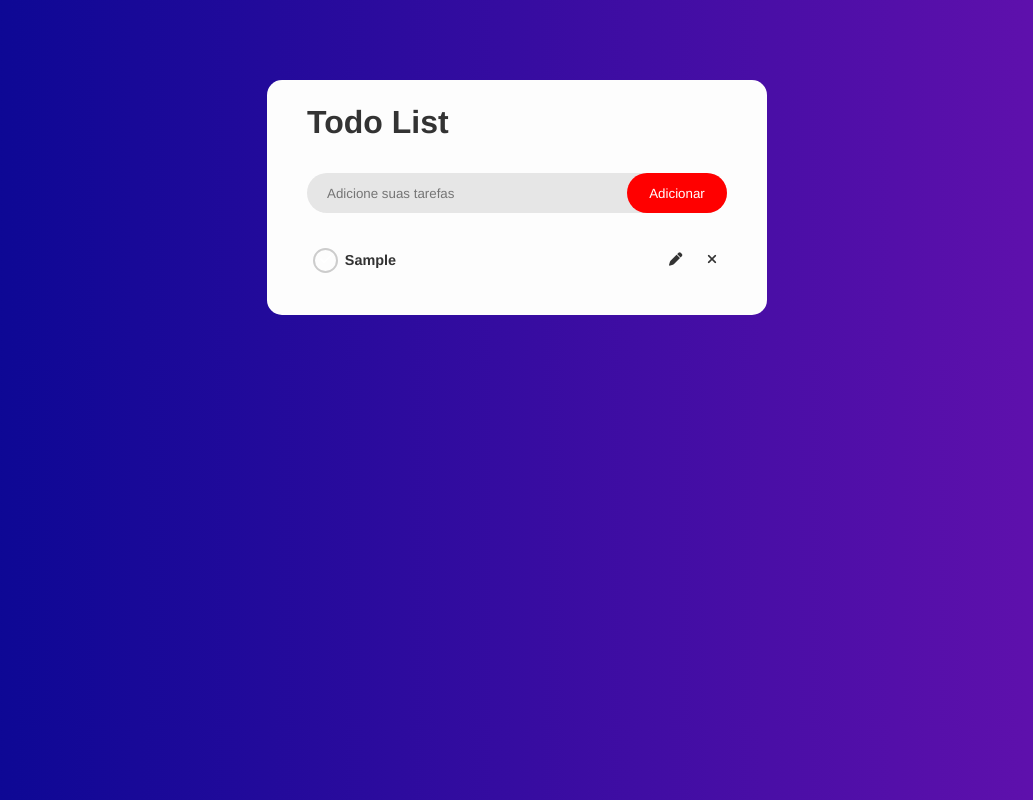
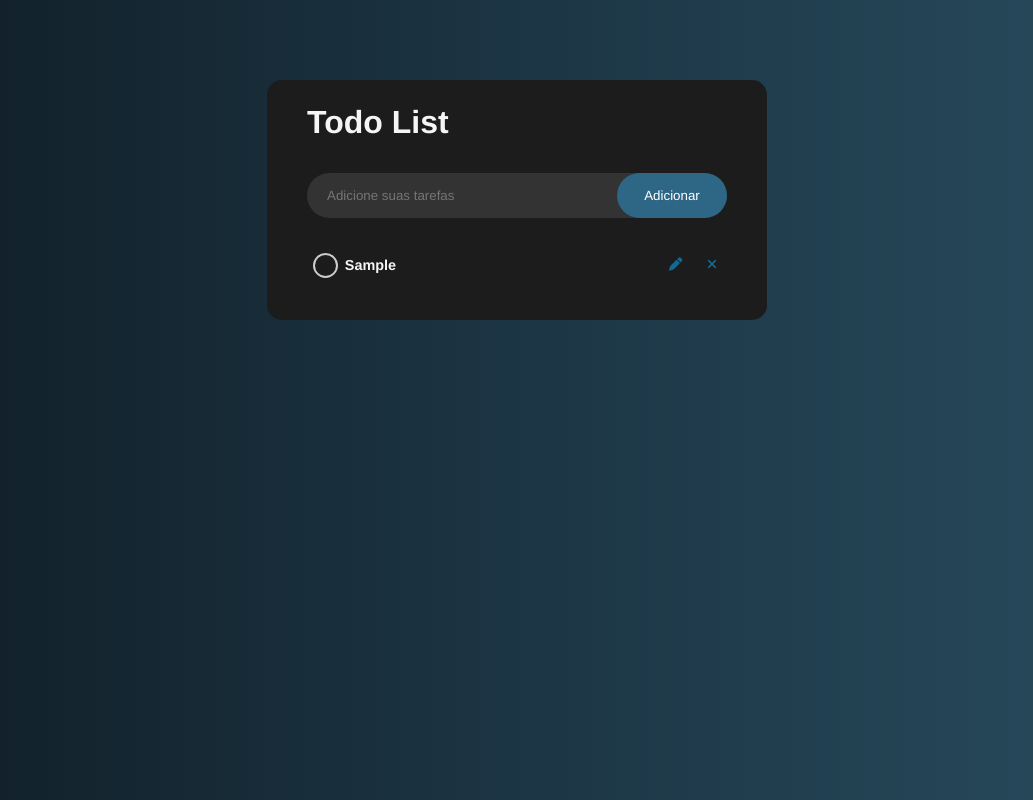
Before and after one commit to JuliaDNeves/toDo-list, a plain HTML site: page index.html in a window 1280 px wide. Both pictures are taken after typing "Sample" into the empty fields and a click on the button "Adicionar". Shown: the whole page, without its empty margins (123-1156 px from the left). Drawn offline with Linux system fonts and the light colour scheme.

Commit message:
style: atualizar a coloração

```diff
--- a/style.css
+++ b/style.css
@@ -3,12 +3,12 @@
     padding: 0;
     margin: 0;
     font-family: Helvetica, Arial, sans-serif;
-    color: #333;
+    color: #f5f5f5;
     box-sizing: border-box;
 }
 
 body{
-    background: linear-gradient(90deg, #040792, #6811af);
+    background: linear-gradient(to right, #101d26, #1c3544, #284c5e);
     margin-top: 5rem;
 }
 
@@ -22,7 +22,7 @@ button{
 }
 
 button i{
-    color: #333;
+    color: #136994;
     font-weight: bold;
     pointer-events: none;
 }
@@ -43,7 +43,7 @@ input, select{
 .todo-container{
     max-width: 500px;
     margin: 3rem auto;
-    background-color: #fdfdfd;
+    background-color: #1c1c1c;
     padding: 1.5rem;
     border-radius: 15px;
 }
@@ -70,19 +70,19 @@ input, select{
 
 .form-control input{
     flex: 1;
-    height: 40px;
+    height: 45px;
     border-radius: 30px;
-    background-color: #e6e6e6;
+    background-color: #333;
     border: none;
     padding-left: 20px;
     padding-right: 120px;
 }
 
 #addButton{
-    background-color: #ff0000;
+    background-color: #2d6785;
     color: #ffffff;
-    height: 40px;
-    width: 100px;
+    height: 45px;
+    width: 110px;
     border: none;
     border-radius: 40px;
     position: absolute;
@@ -90,7 +90,7 @@ input, select{
 }
 
 #addButton:hover{
-    background-color: #c20000;
+    background-color: #1b4a61;
 }
 
 #cancel-edit-btn{
@@ -118,13 +118,13 @@ input, select{
 
 /* Quando concluído */
 .done .finish-todo{
-    background-color: #ff0000;
+    background-color: #f12e0b;
     border: none;
     cursor: pointer;
 }
 
 .done .finish-todo:hover{
-    background-color: #cc0000;
+    background-color: #b92005;
 }
 
 .done h3{
@@ -135,7 +135,7 @@ input, select{
 /* Botões */
 
 .finish-todo{
-    background-color: #FDFDFD;
+    background-color: #1c1c1c;
     width: 25px;
     height: 25px;
     border-radius: 50px;
@@ -145,7 +145,7 @@ input, select{
 }
 
 .finish-todo i{
-    color: #ffffff;
+    color: #1c1c1c;
 }
 
 .finish-todo:hover{
@@ -153,7 +153,7 @@ input, select{
 }
 
 .edit-todo, .remove-todo{
-    background-color: #FDFDFD;
+    background-color: #fdfdfd00;
     width: 30px;
     height: 30px;
     color: #102f5e;
@@ -164,21 +164,21 @@ input, select{
 }
 
 .edit-todo:hover, .remove-todo:hover{
-    background-color: #ccc;
+    background-color: #52525250;
 }
 
 /* CancelEdit Btn */
 #cancel-edit-btn{
-    background-color: #FDFDFD;
+    background-color: #1c1c1c;
     border-radius: 20px;
-    border: 1px solid #333;
+    border: 1px solid #e4e4e4;
     margin-top: 20px;
     cursor: pointer;
     transition: .3s;
 }
 
 #cancel-edit-btn:hover{
-    background-color: #e7e7e7;
+    background-color: #e7e7e727;
 }
 
 /* Botão de editar */
@@ -188,7 +188,7 @@ input, select{
     height: 40px;
     width: 100px;
     border-radius: 40px;
-    background-color: #ff9532;
+    background-color: #f12e0b;
     color: #fff;
     border: none;
     cursor: pointer;
@@ -196,5 +196,5 @@ input, select{
 }
 
 #edit-btn:hover{
-    background-color: #e07c1d;
+    background-color: #b92005;
 }
```
